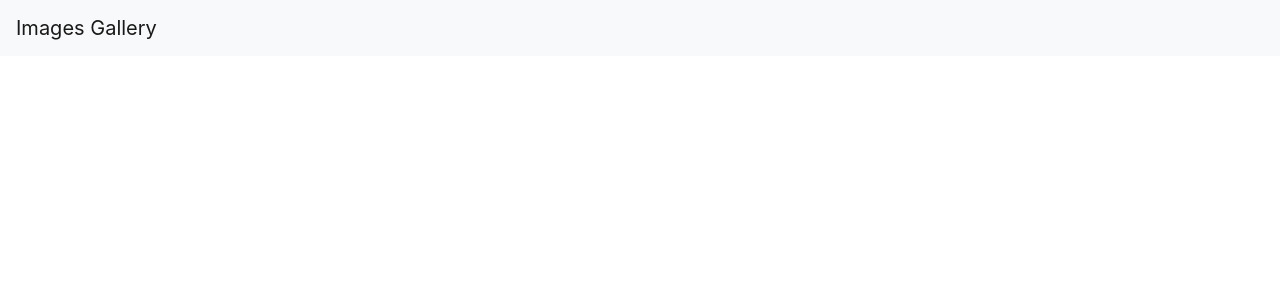
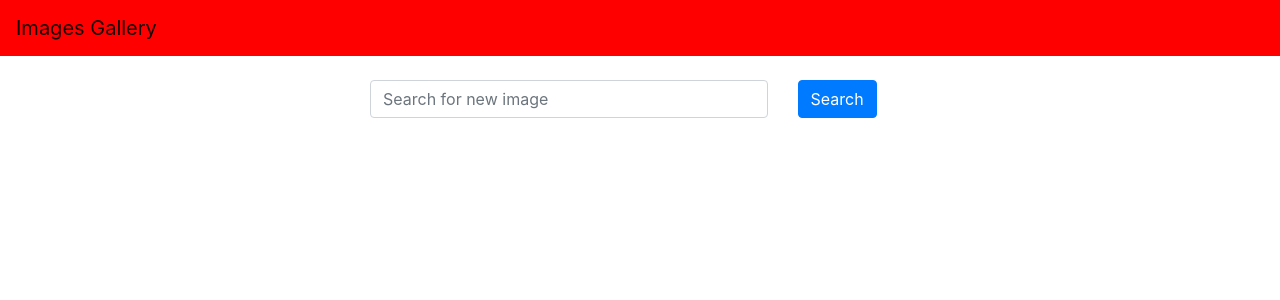
Before and after one commit to Bgxt/images-gallery, a React (Create React App) app in the folder frontendd/: page / in a window 1280 px wide. Shown: the top 300 px of the page. Built offline with nearby package versions, Linux system fonts and the light colour scheme.

Commit message:
controlled search component intro

```diff
--- a/frontendd/src/App.js
+++ b/frontendd/src/App.js
@@ -1,9 +1,24 @@
+import { useState } from 'react';
 import 'bootstrap/dist/css/bootstrap.min.css';
 import Header from './components/Header';
+import Search from './components/search';
+
+
+
+
 function App() {
+  const [word, setWord]=useState("");
+
+  const handleSearchSubmit=(e)=>{
+    e.preventDefault();
+    console.log(word)
+  }
+  console.log(word);
+
   return (
     <div className="App">
       <Header />
+      <Search word={word} setWord={setWord} handleSubmit={handleSearchSubmit} />
     </div>
   );
 }
--- a/frontendd/src/components/Header.js
+++ b/frontendd/src/components/Header.js
@@ -1,9 +1,13 @@
 import React from 'react';
 import {Navbar} from 'react-bootstrap';
 
+const navbarStyle={
+  backgroundColor:"red"
+};
+
 const Header =() => {
     return(
-        <Navbar bg="light" data-bs-theme="light">
+        <Navbar style={navbarStyle} data-bs-theme="light">
           <Navbar.Brand href="/">Images Gallery</Navbar.Brand>
       </Navbar>
     )
--- /dev/null
+++ b/frontendd/src/components/search.js
@@ -0,0 +1,30 @@
+import React from "react";
+import { Container, Row, Col, Button, Form } from "react-bootstrap";
+
+const Search = ({word, setWord, handleSubmit}) => {
+    return (
+        <Container className="mt-4">
+            <Row className="justify-content-center">
+                <Col xs={12} md={8} lg={6}>
+                    <Form onSubmit = {handleSubmit}>
+                        <Row>
+                            <Col xs={9}>
+                                <Form.Control
+                                    type="text"
+                                    value={word}
+                                    onChange={(e) => setWord(e.target.value)}
+                                    placeholder="Search for new image"
+                                />
+                            </Col>
+                            <Col>
+                                <Button variant="primary" type="submit">Search</Button>
+                            </Col>
+                        </Row>
+                    </Form>
+                </Col>
+            </Row>
+        </Container>
+    )
+};
+
+export default Search;
```
